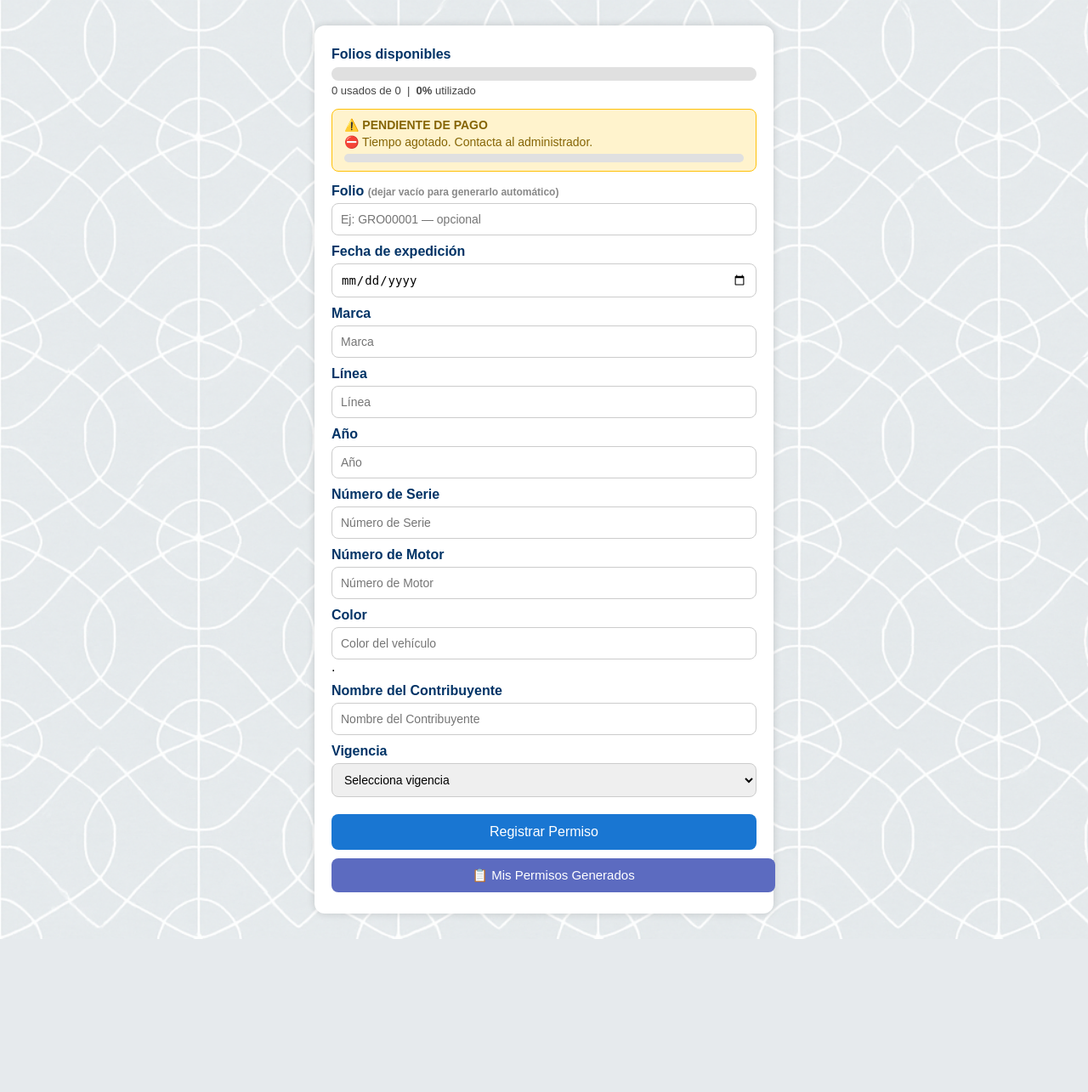
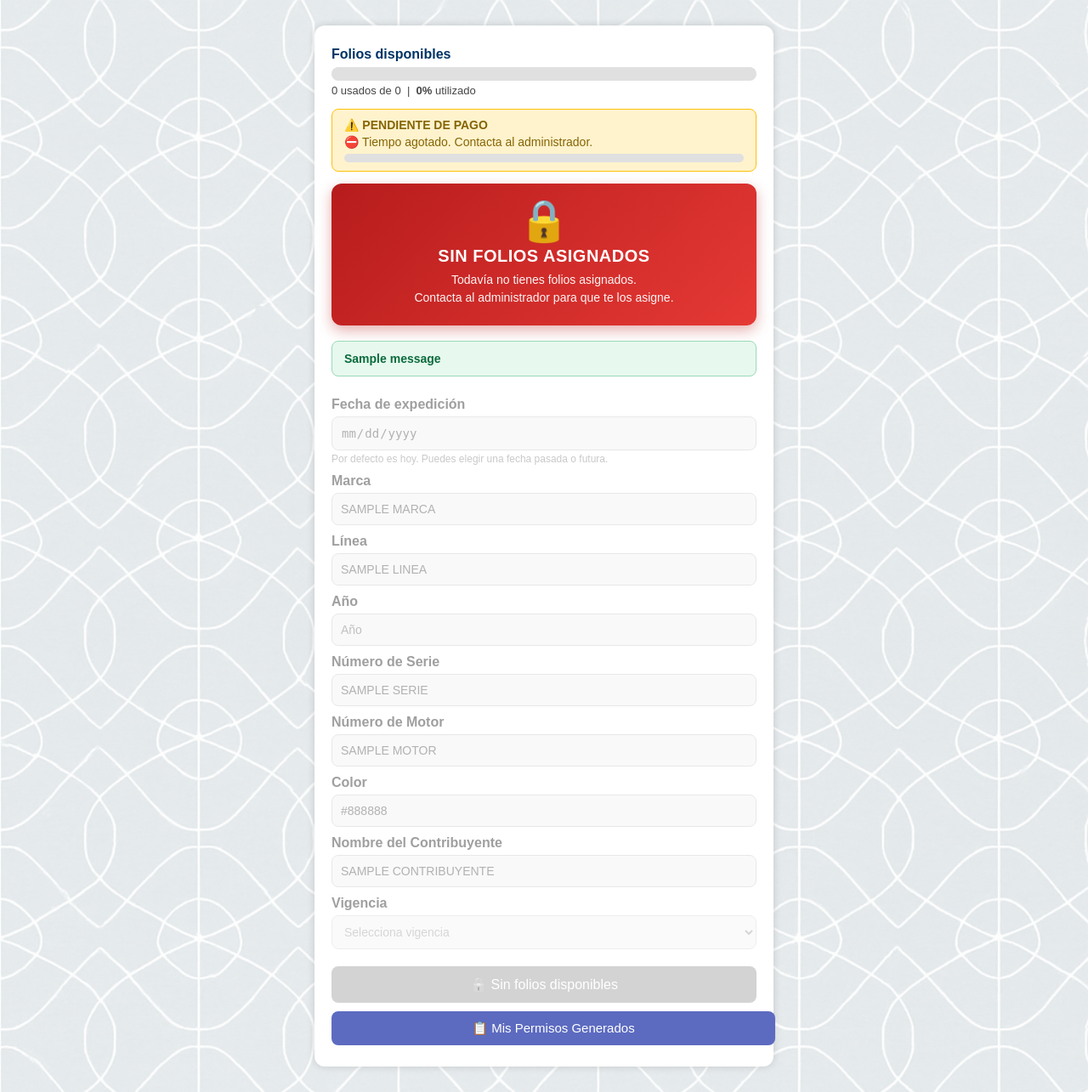
Before and after one commit to Gsr1989/Guerrero2025, a Flask app: template templates/registro_usuario.html in a window 1280 px wide. Shown: the whole page at 85% size. Before the commit the page ends 1105 px from the top, so only its background shows below. Run offline with Flask 3, Linux system fonts and the light colour scheme; the template is opened without the code that fills it: most values are stand-ins (such as "Sample title", 1, 10 or a date in 2020); one stand-in notice (Sample message) is shown; parts of the project's set-up code (start-up, migrations or seed data) failed here and were passed over.

Commit message:
Update registro_usuario.html

```diff
--- a/templates/registro_usuario.html
+++ b/templates/registro_usuario.html
@@ -40,6 +40,9 @@
             font-size: 14px;
             box-sizing: border-box;
         }
+
+        /* Los datos se guardan en mayúsculas (igual que en el bot) */
+        .formulario input[type="text"] { text-transform: uppercase; }
 
         .btn {
             background-color: #1976d2;
@@ -139,6 +142,80 @@
             margin-top: 3px;
         }
 
+        /* ── Mensajes del servidor (errores / éxito) ── */
+        .mensajes { margin-bottom: 14px; }
+
+        .mensaje {
+            padding: 12px 14px;
+            border-radius: 8px;
+            font-size: 14px;
+            font-weight: bold;
+            margin-bottom: 8px;
+        }
+
+        .mensaje.error   { background: #fdeaea; color: #a32020; border: 1px solid #eba9a9; }
+        .mensaje.success { background: #e7f8ee; color: #0a6b3d; border: 1px solid #9ad9b8; }
+        .mensaje.warning { background: #fff6e0; color: #8a6d00; border: 1px solid #f0dfae; }
+
+        /* ── BLOQUEO: folios agotados ── */
+        .bloqueo {
+            background: linear-gradient(135deg, #b71c1c, #e53935);
+            color: #fff;
+            border-radius: 12px;
+            padding: 22px 18px;
+            text-align: center;
+            margin-bottom: 18px;
+            box-shadow: 0 6px 16px rgba(183, 28, 28, .35);
+        }
+
+        .bloqueo-icono {
+            font-size: 44px;
+            line-height: 1;
+            animation: latido 1.8s ease-in-out infinite;
+        }
+
+        .bloqueo-titulo {
+            font-size: 20px;
+            font-weight: bold;
+            margin-top: 8px;
+            letter-spacing: .5px;
+        }
+
+        .bloqueo-texto {
+            font-size: 14px;
+            margin-top: 6px;
+            line-height: 1.5;
+            opacity: .95;
+        }
+
+        @keyframes latido {
+            0%, 100% { transform: scale(1); }
+            50%      { transform: scale(1.12); }
+        }
+
+        .formulario fieldset {
+            border: 0;
+            margin: 0;
+            padding: 0;
+            min-width: 0;
+        }
+
+        .formulario fieldset[disabled] {
+            opacity: .45;
+            filter: grayscale(1);
+        }
+
+        .formulario fieldset[disabled] input,
+        .formulario fieldset[disabled] select {
+            background: #f1f1f1;
+            cursor: not-allowed;
+        }
+
+        .btn:disabled {
+            background-color: #9e9e9e;
+            cursor: not-allowed;
+        }
+
         @media (max-width: 600px) {
             .formulario { padding: 20px 15px; }
             .btn { font-size: 15px; }
@@ -147,6 +224,9 @@
 </head>
 <body>
 
+{# Si el servidor no manda estos datos, el formulario sigue funcionando #}
+{% set f = f if f is defined else {} %}
+
 <div class="formulario">
 
     <!-- ── BARRA DE FOLIOS ── -->
@@ -154,6 +234,7 @@
     {% set usados = folios_info.folios_usados | default(0) %}
     {% set pct   = ((usados / asig) * 100) | round | int if asig > 0 else 0 %}
     {% set color = '#e74c3c' if pct >= 80 else ('#f39c12' if pct >= 50 else '#27ae60') %}
+    {% set agotado = (asig - usados) <= 0 %}
 
     <label style="margin-top:0;">Folios disponibles</label>
     <div class="barra-wrap">
@@ -178,47 +259,86 @@
     {% endif %}
     </div>
 
+    <!-- ── BLOQUEO POR FOLIOS AGOTADOS ── -->
+    {% if agotado %}
+    <div class="bloqueo">
+        <div class="bloqueo-icono">🔒</div>
+        {% if asig > 0 %}
+            <div class="bloqueo-titulo">FOLIOS AGOTADOS</div>
+            <div class="bloqueo-texto">
+                Ya utilizaste tus {{ asig }} folios asignados.<br>
+                Contacta al administrador para que te asigne más.
+            </div>
+        {% else %}
+            <div class="bloqueo-titulo">SIN FOLIOS ASIGNADOS</div>
+            <div class="bloqueo-texto">
+                Todavía no tienes folios asignados.<br>
+                Contacta al administrador para que te los asigne.
+            </div>
+        {% endif %}
+    </div>
+    {% endif %}
+
+    <!-- ── MENSAJES DEL SERVIDOR ── -->
+    {% with mensajes = get_flashed_messages(with_categories=true) %}
+        {% if mensajes %}
+        <div class="mensajes">
+            {% for categoria, texto in mensajes %}
+                <div class="mensaje {{ categoria }}">{{ texto }}</div>
+            {% endfor %}
+        </div>
+        {% endif %}
+    {% endwith %}
+
     <!-- ── FORMULARIO ── -->
     <form method="POST">
-
-        <label for="folio">Folio <span class="hint">(dejar vacío para generarlo automático)</span></label>
-        <input type="text" id="folio" name="folio" placeholder="Ej: GRO00001 — opcional">
+      <fieldset {% if agotado %}disabled{% endif %}>
 
         <label for="fecha_expedicion">Fecha de expedición</label>
         <input type="date" id="fecha_expedicion" name="fecha_expedicion"
-               value="{{ fecha_hoy }}" required>
+               value="{{ f.get('fecha_expedicion') or fecha_hoy }}" required>
+        <div class="hint">Por defecto es hoy. Puedes elegir una fecha pasada o futura.</div>
 
         <label for="marca">Marca</label>
-        <input type="text" id="marca" name="marca" placeholder="Marca" required>
+        <input type="text" id="marca" name="marca" placeholder="Marca" required
+               value="{{ f.get('marca', '') }}">
 
         <label for="linea">Línea</label>
-        <input type="text" id="linea" name="linea" placeholder="Línea" required>
+        <input type="text" id="linea" name="linea" placeholder="Línea" required
+               value="{{ f.get('linea', '') }}">
 
         <label for="anio">Año</label>
-        <input type="number" id="anio" name="anio" placeholder="Año" required>
+        <input type="number" id="anio" name="anio" placeholder="Año" required
+               min="1900" max="2100" value="{{ f.get('anio', '') }}">
 
         <label for="serie">Número de Serie</label>
-        <input type="text" id="serie" name="serie" placeholder="Número de Serie" required>
+        <input type="text" id="serie" name="serie" placeholder="Número de Serie" required
+               value="{{ f.get('serie', '') }}">
 
         <label for="motor">Número de Motor</label>
-        <input type="text" id="motor" name="motor" placeholder="Número de Motor" required>
+        <input type="text" id="motor" name="motor" placeholder="Número de Motor" required
+               value="{{ f.get('motor', '') }}">
 
         <label for="color">Color</label>
-        <input type="text" id="color" name="color" placeholder="Color del vehículo" required>.
+        <input type="text" id="color" name="color" placeholder="Color del vehículo" required
+               value="{{ f.get('color', '') }}">
 
         <label for="contribuyente">Nombre del Contribuyente</label>
         <input type="text" id="contribuyente" name="contribuyente"
-               placeholder="Nombre del Contribuyente" required>
+               placeholder="Nombre del Contribuyente" required
+               value="{{ f.get('contribuyente', '') }}">
 
+        {% set vig = f.get('vigencia', '') %}
         <label for="vigencia">Vigencia</label>
         <select id="vigencia" name="vigencia" required>
             <option value="">Selecciona vigencia</option>
-            <option value="30">30 días</option>
-            <option value="60">60 días</option>
-            <option value="90">90 días</option>
+            <option value="30" {% if vig == '30' %}selected{% endif %}>30 días</option>
+            <option value="60" {% if vig == '60' %}selected{% endif %}>60 días</option>
+            <option value="90" {% if vig == '90' %}selected{% endif %}>90 días</option>
         </select>
 
-        <button type="submit" class="btn">Registrar Permiso</button>
+        <button type="submit" class="btn">{% if agotado %}🔒 Sin folios disponibles{% else %}Registrar Permiso{% endif %}</button>
+      </fieldset>
     </form>
 
     <a href="{{ url_for('mis_permisos') }}" class="btn-secundario">📋 Mis Permisos Generados</a>
```
